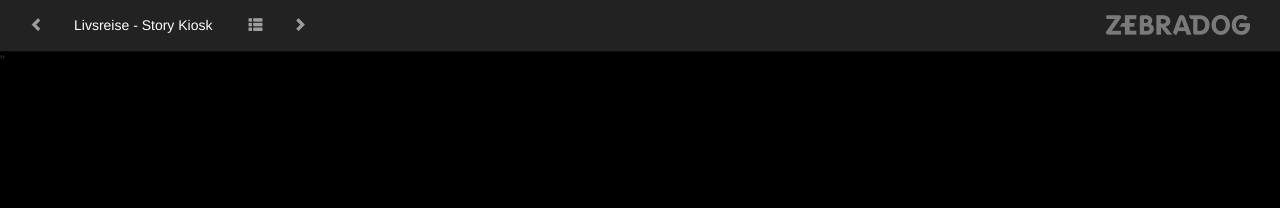
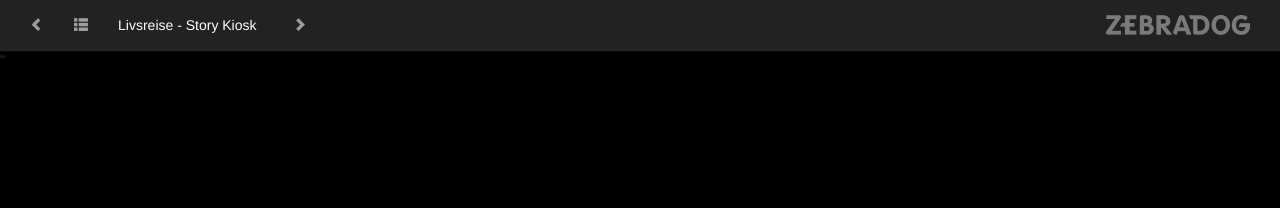
Before and after one commit to zebradog/demo.zebradog.com, a Jekyll site: the page built from _posts/2014-09-04-livsreise-story-kiosk.markdown, in a window 1280 px wide. Shown: the top 208 px of the page. Built offline with Jekyll 4.4.1, drawn with Linux system fonts in a browser that asks for light colours; nearby versions of some CDN libraries; Markdown is read by kramdown in place of the engine named in the settings.

Commit message:
left align menu

```diff
--- a/_layouts/default.html
+++ b/_layouts/default.html
@@ -38,7 +38,6 @@
     <div class="collapse navbar-collapse">
       <ul id="nav" class="nav navbar-nav">
         <li><a href="#" class="prev"><span class="glyphicon glyphicon-chevron-left"></span></a></li>
-        <li><a style="color:#fff">{{ page.title }}<small class="timer"></small></a></li>
         <li class="dropdown">
         <a href="#" class="dropdown-toggle" data-toggle="dropdown"><span class="glyphicon glyphicon-th-list"></span></a>
         <ul class="dropdown-menu" role="menu">
@@ -55,6 +54,8 @@
           <li><a href="#"><span class="glyphicon glyphicon-pause"></span> Pause</a></li> -->
         </ul>
         </li>
+                <li><a style="color:#fff">{{ page.title }}<small class="timer"></small></a></li>
+
         <li><a href="#" class="next"><span class="glyphicon glyphicon-chevron-right"></span></a></li>
       </ul>
     </div>
```
